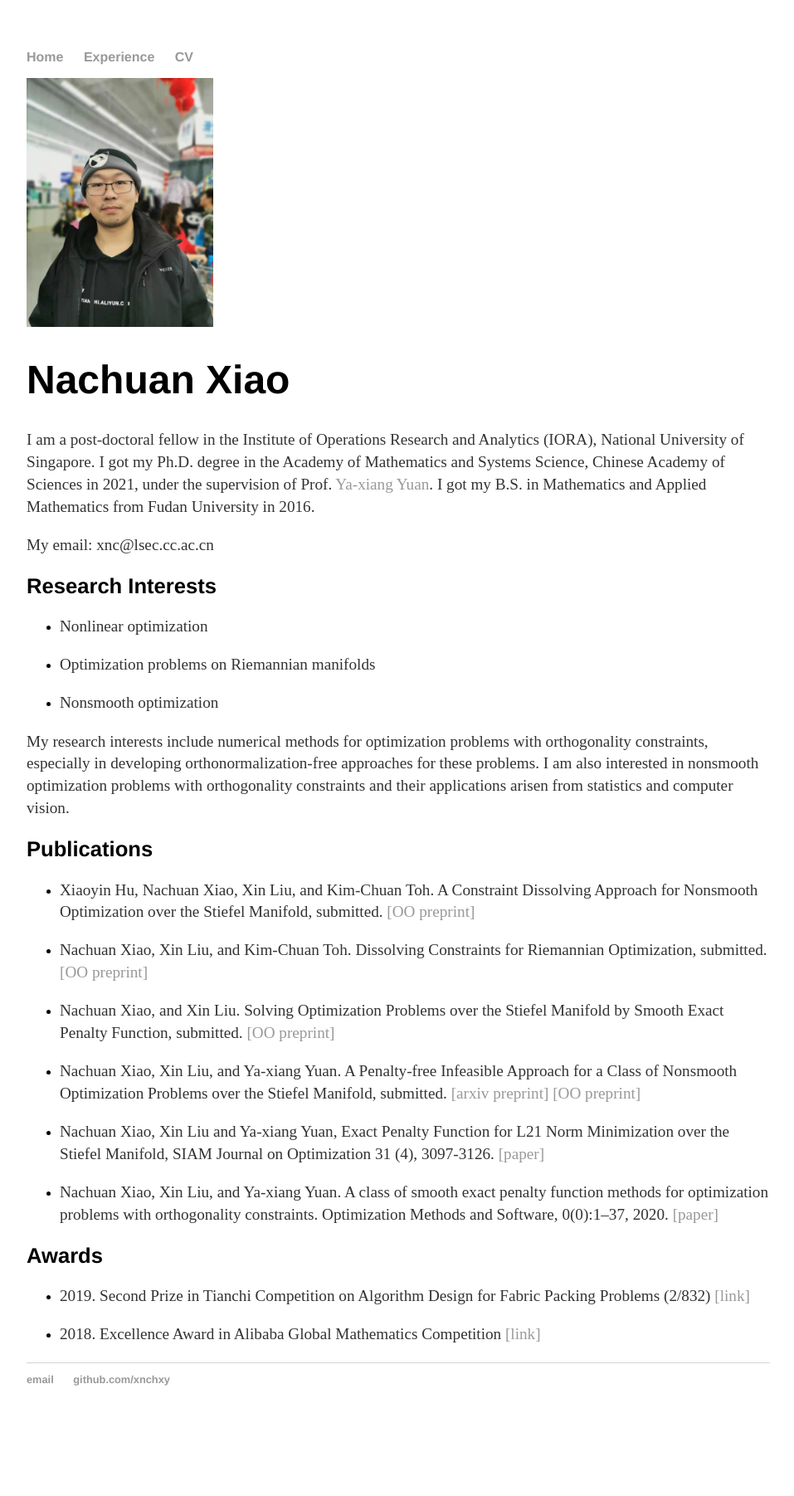
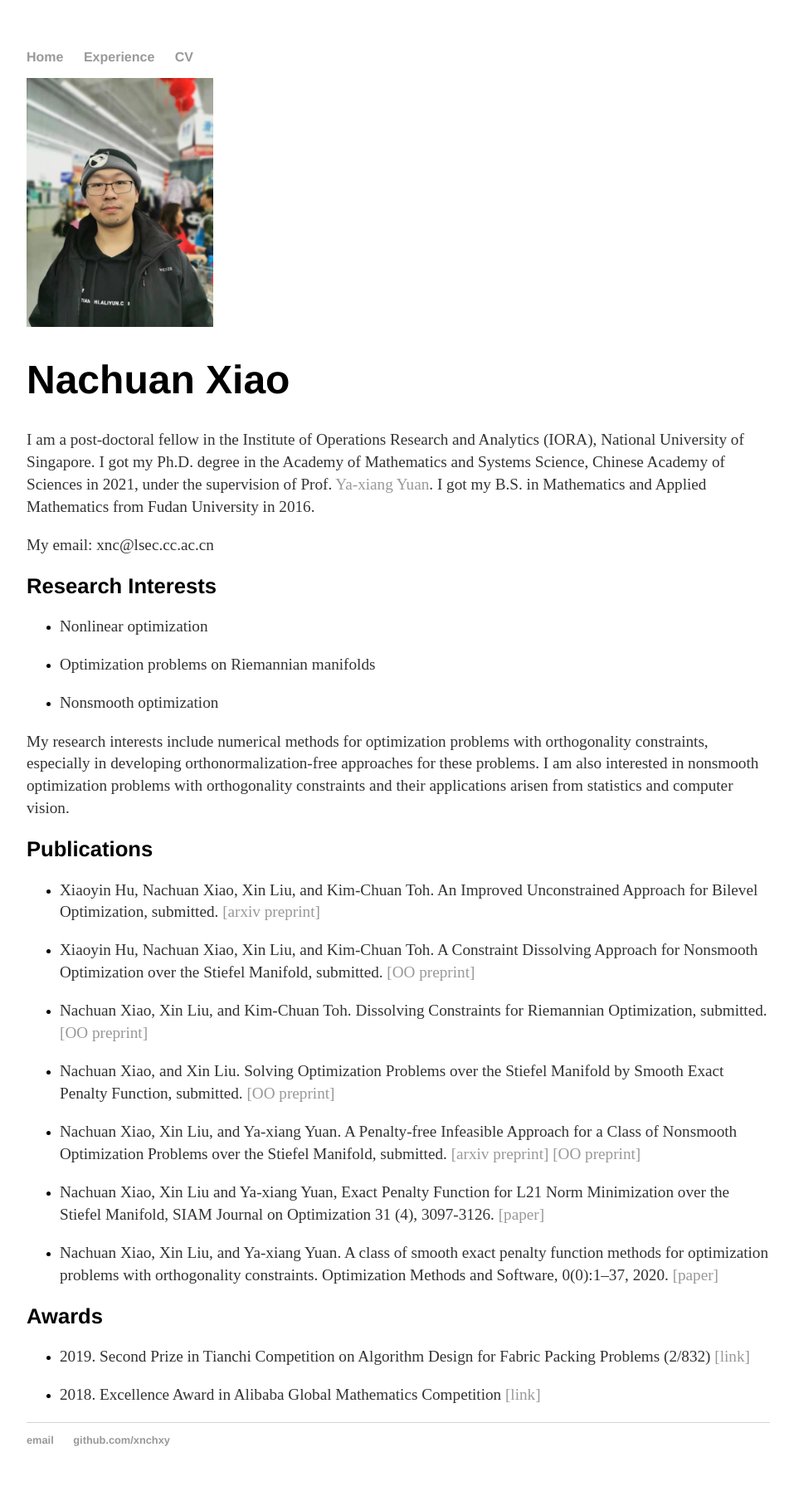
Before and after one commit to xnchxy/xnchxy.github.io, a Jekyll site: the page built from index.html, in a window 1280 px wide. Shown: the whole page at 83% size, without its empty margins (160-1117 px from the left). Built offline with Jekyll 4.4.1, drawn with Linux system fonts in a browser that asks for light colours; before the commit the page ends 1730 px from its top, so only the background shows below that.

Commit message:
Update index.html

```diff
--- a/index.html
+++ b/index.html
@@ -21,7 +21,7 @@ title: Nachuan Xiao's Homepage
 </div>
 <div class="about">
         <h2>Publications</h2>
-	<ul>
+	<ul><li><p>Xiaoyin Hu, Nachuan Xiao, Xin Liu, and Kim-Chuan Toh. An Improved Unconstrained Approach for Bilevel Optimization, submitted. <a href="https://arxiv.org/abs/2208.00732">[arxiv preprint] </a></p></li>
 		<li><p>Xiaoyin Hu, Nachuan Xiao, Xin Liu, and Kim-Chuan Toh. A Constraint Dissolving Approach for Nonsmooth Optimization over the Stiefel Manifold, submitted. <a href="http://www.optimization-online.org/DB_HTML/2022/05/8924.html">[OO preprint] </a></p></li>
 		<li><p>Nachuan Xiao, Xin Liu, and Kim-Chuan Toh. Dissolving Constraints for Riemannian Optimization, submitted. <a href="http://www.optimization-online.org/DB_HTML/2022/03/8834.html">[OO preprint] </a></p></li>
 		<li><p>Nachuan Xiao, and Xin Liu. Solving Optimization Problems over the Stiefel Manifold by Smooth Exact Penalty Function, submitted. <a href="http://www.optimization-online.org/DB_HTML/2021/10/8628.html">[OO preprint]</a></p></li>
```
